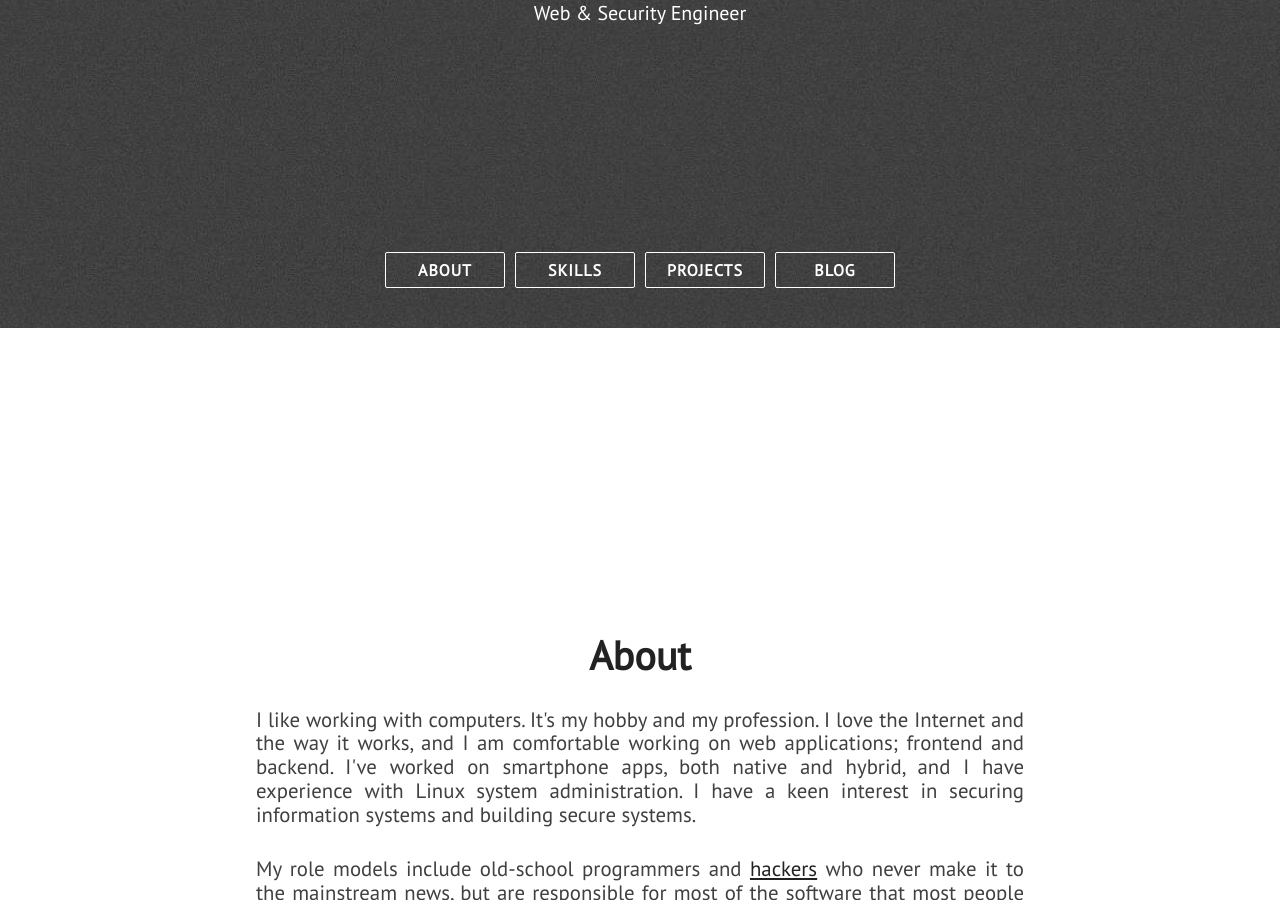
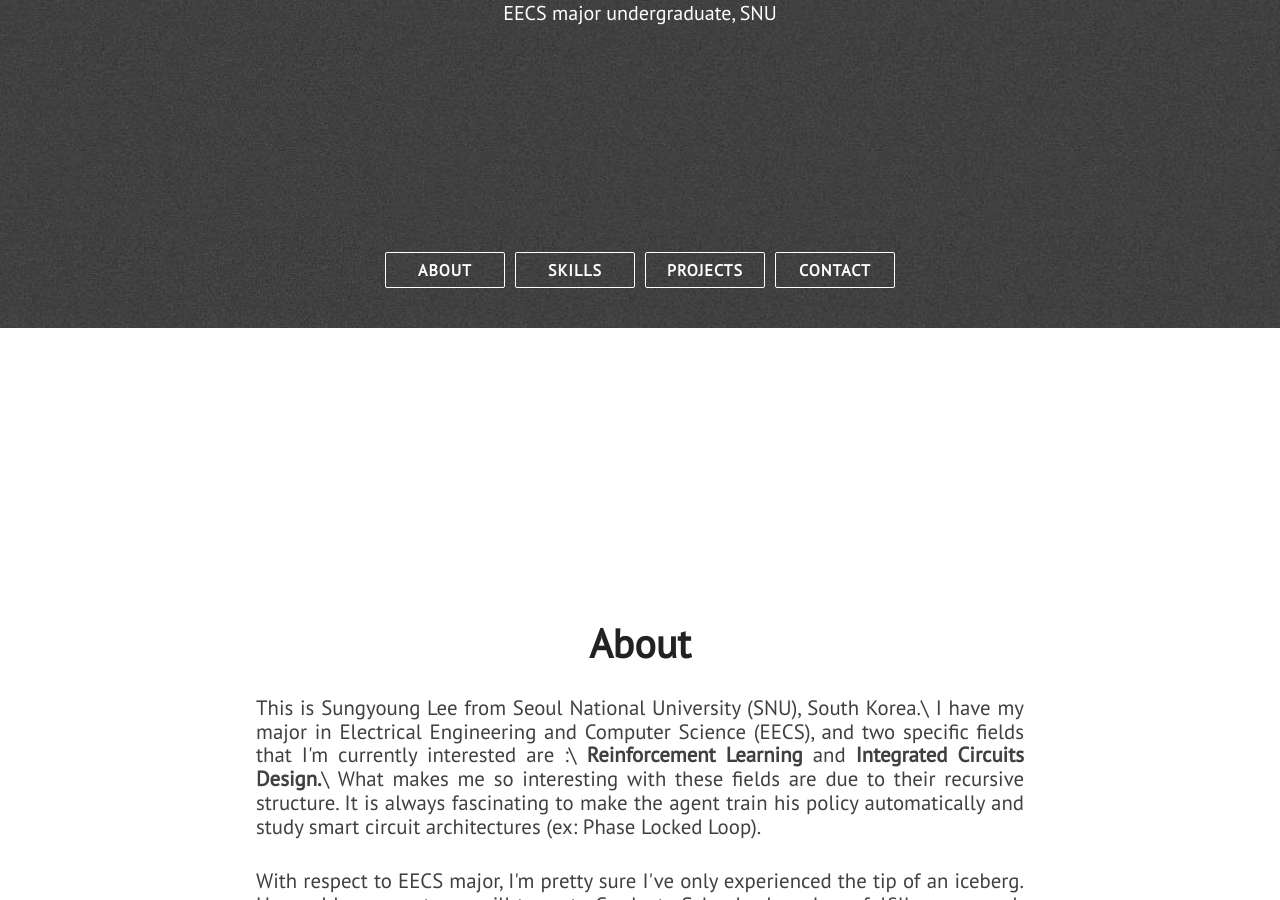
Before and after one commit to brianlsy98/brianlsy98.github.io, a Jekyll site: the page index.html, which Jekyll copies as it is, in a window 1280 px wide and 900 px high, scrolled down 572 px. Built offline with Jekyll 4.4.1, drawn with Linux system fonts in a browser that asks for light colours; nearby versions of some CDN libraries; some of the changed text lies outside the part shown.

```diff
--- a/index.html
+++ b/index.html
@@ -29,12 +29,12 @@
             <a href="#about" class="profile-pic-link"><img src="assets/images/pp.jpg" class="profile-pic"/></a>
         </div>
         <div class="head-name head-title animated" id="head-name">Sungyoung Lee</div>
-        <div class="head-punchline animated">Web & Security Engineer</div>
+        <div class="head-punchline animated">EECS major undergraduate, SNU</div>
         <div class="head-menu-wrap">
             <a class="semi-transparent-button with-border nav-links" href="#about">ABOUT</a>
             <a class="semi-transparent-button with-border nav-links" href="#skills">SKILLS</a>
             <a class="semi-transparent-button with-border nav-links" href="#projects">PROJECTS</a>
-            <a class="semi-transparent-button with-border nav-links" href="#blog-posts">BLOG</a>
+            <a class="semi-transparent-button with-border nav-links" href="#extra">CONTACT</a>
         </div>
     </div>
 </section>
@@ -45,13 +45,17 @@
         <div id="about-text">
             <div class="section-heading">About</div>
             <p class="paragraph-text justify-text">
-                I like working with computers. It's my hobby and my profession. I love the Internet and the way it works, and I am comfortable working on web applications; frontend and backend. I've worked on smartphone apps, both native and hybrid, and I have experience with Linux system administration. I have a keen interest in securing information systems and building secure systems.
+                This is Sungyoung Lee from Seoul National University (SNU), South Korea.\
+                I have my major in Electrical Engineering and Computer Science (EECS), and two specific fields that I'm currently interested are :\
+                <strong>Reinforcement Learning</strong> and <strong>Integrated Circuits Design.</strong>\
+                What makes me so interesting with these fields are due to their recursive structure. It is always fascinating to make the agent train his policy automatically and study smart circuit architectures (ex: Phase Locked Loop).
             </p>
             <p class="paragraph-text justify-text">
-                My role models include old-school programmers and <a href="https://stallman.org/articles/on-hacking.html">hackers</a> who never make it to the mainstream news, but are responsible for most of the software that most people use on an everyday basis. I promote, support and use free and open source software to the extent possible.
+                With respect to EECS major, I'm pretty sure I've only experienced the tip of an iceberg. Hence, I have my strong will to go to Graduate School, where I can fulfill my research interests.\
+                I believe studying CAD and EDA fields would be a great opportunity for myself to experience both interests.
             </p>
             <p class="paragraph-text justify-text">
-                I maintain a little blog at <a href="https://www.nagekar.com">nagekar.com</a> where I write about my recent interests and other activities. I post my software projects on <a href="https://github.com/abhn">GitHub</a>. My email address can be found at the <span class="extra-link"><a href="#extra">bottom</a></span> of this page.
+                I post my software projects on <a href="https://github.com/brianlsy98">GitHub</a> and my email address can be found at the <span class="extra-link"><a href="#extra">bottom</a></span> of this page. Anyone who are interested, please feel free to contact me at any time!
             </p>
         </div>
     </section>
@@ -100,6 +104,11 @@
 
                         <div class="skillbar clearfix " data-percent="75%">
                             <div class="skillbar-title" style="background: #2980b9;"><span>Git</span></div>
+                            <div class="skillbar-bar" style="background: #3498db;"></div>
+                        </div> <!-- End Skill Bar -->
+
+                        <div class="skillbar clearfix " data-percent="75%">
+                            <div class="skillbar-title" style="background: #2980b9;"><span>hspice</span></div>
                             <div class="skillbar-bar" style="background: #3498db;"></div>
                         </div> <!-- End Skill Bar -->
 
@@ -147,14 +156,14 @@
     </section>
 </div>
 
-<div class="section-wrapper">
+<!-- <div class="section-wrapper">
     <section class="section" id="blog-posts">
         <div class="full-width">
             <div class="section-heading" id="recent-posts-text">Blog</div>
             <div class="blogs-wrapper" id="rss-feeds"></div>
         </div>
     </section>
-</div>
+</div> -->
 
 <div class="section-wrapper">
     <section class="section extra" id="extra">
@@ -164,28 +173,22 @@
                 I'd love to hear from you! I'm open to collaborations, especially on open source projects. Interesting work opportunity? Shoot. Just want to have a coffee and talk about stars, cars or Pokémon? Awesome.
             </p>
             <p class="paragraph-text justify-text">
-                Please feel free to write to me for anything: <a href="mailto:abhishek@nagekar.com">abhishek@nagekar.com</a> (<a href="https://www.nagekar.com/publickey.abhishek@nagekar.com.asc">PGP Key</a>). It might take me a day to get back, but rest assured, you'll hear from me.
+                Please feel free to ask: <a href="mailto:abhishek@nagekar.com">brianlsy@snu.ac.kr</a>. It might take me a day to get back, but rest assured, you'll hear from me.
             </p>
-            <p class="paragraph-text justify-text">
+            <!-- <p class="paragraph-text justify-text">
                 My resume is available here: <a href="https://www.nagekar.com/resume/resume.pdf">PDF</a>, <a href="https://www.nagekar.com/resume/resume.docx">DOC</a>
-            </p>
+            </p> -->
             <div class="extra-links">
                 <span class="hint--bottom bottom-link" aria-label="Email">
-                    <a href="mailto:abhishek@nagekar.com"><i class="head-icon fas fa-envelope"></i></a>
-                </span>
-                <span class="hint--bottom bottom-link" aria-label="PGP Key">
-                    <a href="https://www.nagekar.com/publickey.abhishek@nagekar.com.asc"><i class="head-icon fas fa-key"></i></a>
+                    <a href="mailto:brianlsy@snu.ac.kr"><i class="head-icon fas fa-envelope"></i></a>
                 </span>
                 <span class="hint--bottom bottom-link" aria-label="GitHub">
-                    <a href="https://github.com/abhn"><i class="head-icon fab fa-github"></i></a>
+                    <a href="https://github.com/brianlsy98"><i class="head-icon fab fa-github"></i></a>
                 </span>
-                <span class="hint--bottom bottom-link" aria-label="Web Blog">
+                <!--<span class="hint--bottom bottom-link" aria-label="Web Blog">
                     <a href="https://www.nagekar.com"><i class="head-icon fas fa-rss"></i></a>
                 </span>
-                <span class="hint--bottom bottom-link" aria-label="Keybase">
-                    <a href="https://keybase.io/abhn"><i class="head-icon fab fa-keybase"></i></a>
-                </span>
-                <!-- <span class="hint--bottom bottom-link" aria-label="Reddit">
+                <span class="hint--bottom bottom-link" aria-label="Reddit">
                     <a href="https://www.reddit.com/u/abhn"><i class="head-icon fab fa-reddit"></i></a>
                 </span>
                 <span class="hint--bottom bottom-link" aria-label="Twitter">
```
Also changed, not shown: other parts of index.html (+1 -1 lines).
